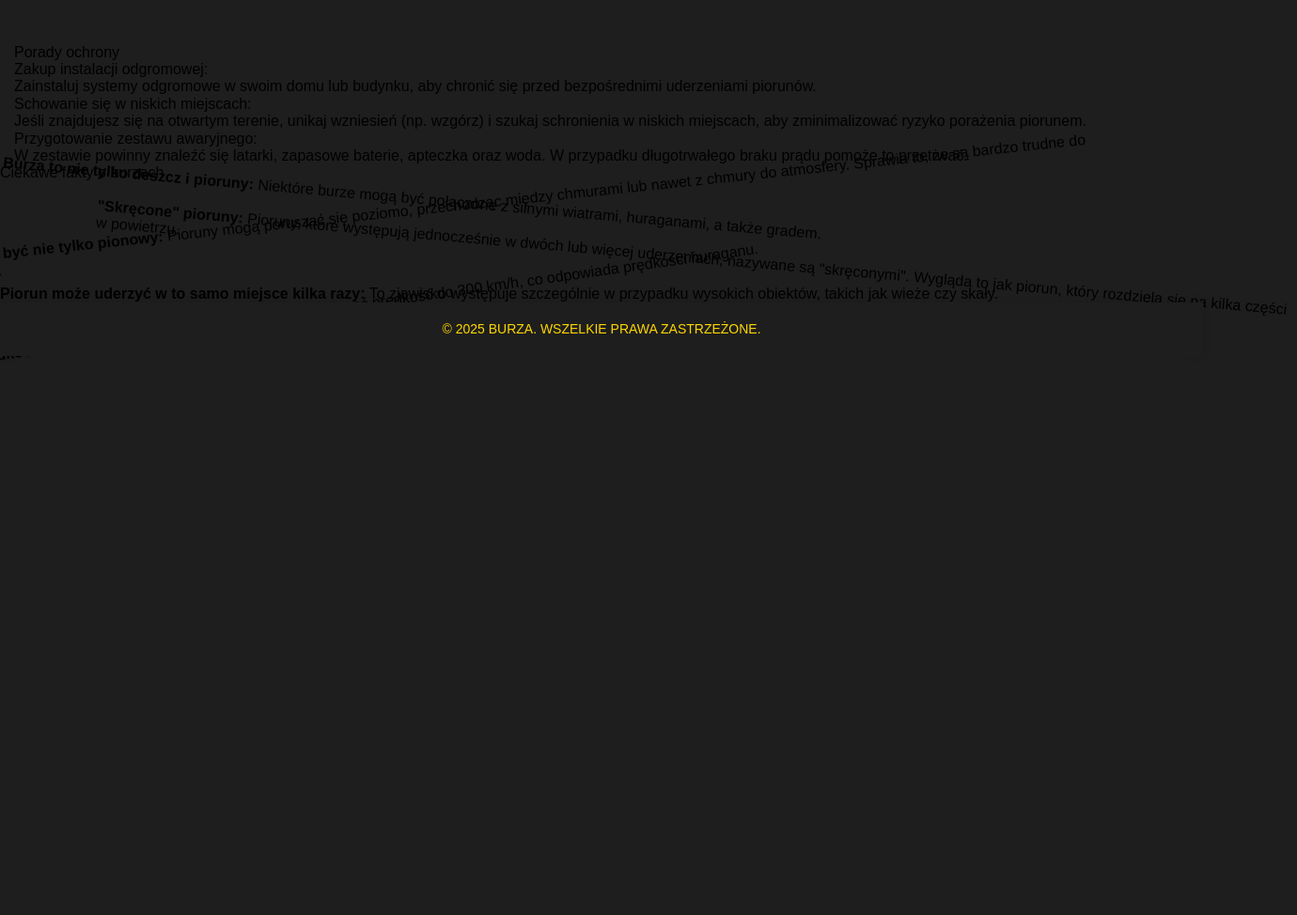
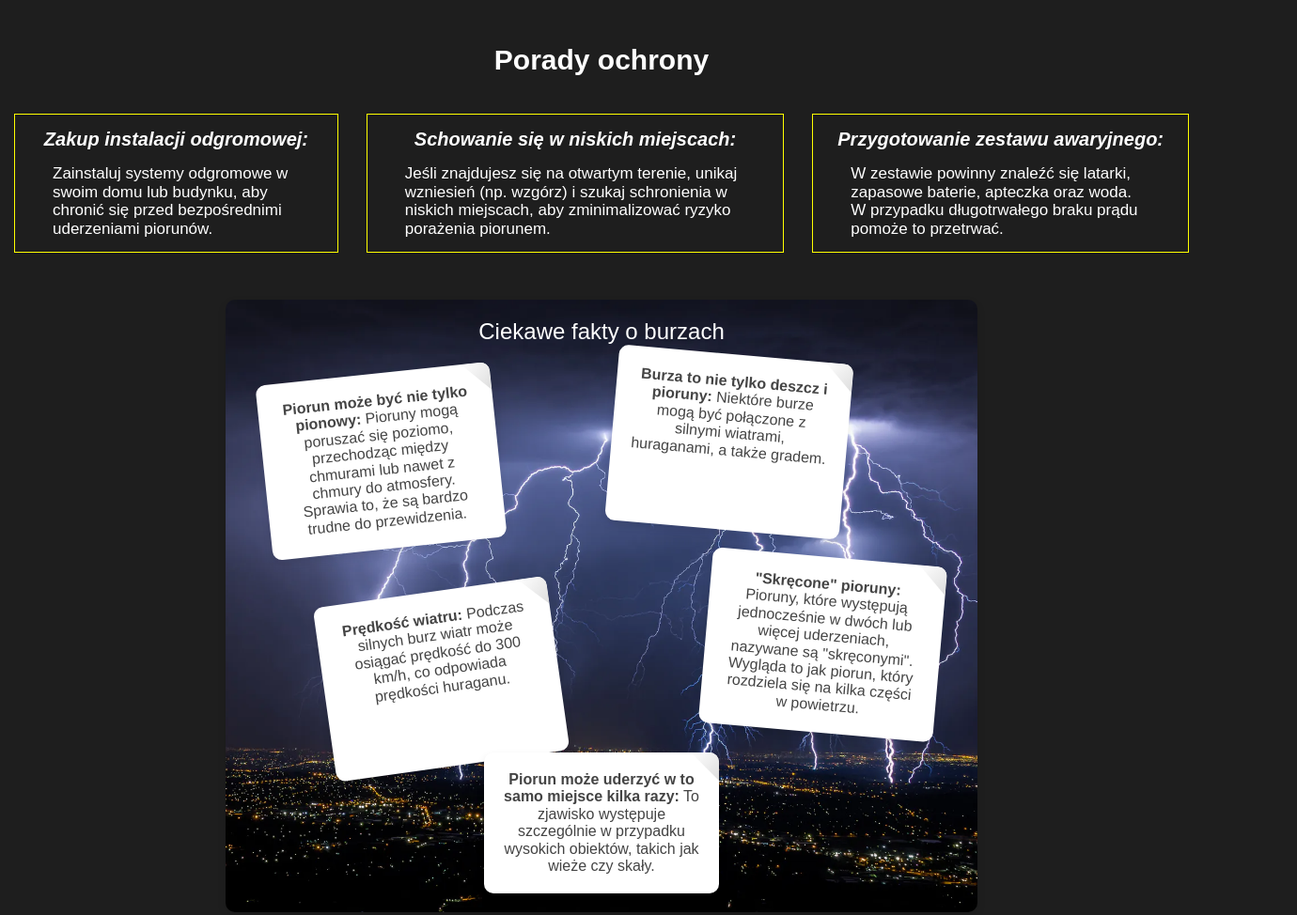
Before and after one commit to NadarKhilchuk/Storm, a plain HTML site: page index.html in a window 1280 px wide. Shown: the part 2257-3231 px from the top of the page at 94% size, 1380 px wide, since content can reach past the window. Before the commit the page ends 2649 px from the top, so only its background shows below. Drawn offline with nearby package versions, Linux system fonts and the light colour scheme.

Commit message:
Update styles.css

```diff
--- a/css/styles.css
+++ b/css/styles.css
@@ -234,13 +234,13 @@ font-size: 17px;
 
 
 
-.hydra-ua {
+.hydra-pl {
     margin-bottom: 45px;
     color: #FFF;
 }
-.hydra-ua-container {
+.hydra-pl-container {
 }
-.hydra-ua-title {
+.hydra-pl-title {
     display: flex;
 justify-content: center;
 align-items: center;
@@ -249,17 +249,17 @@ font-size: 30px;
 padding-bottom: 40px;
 
 }
-.hydra-ua-list {
+.hydra-pl-list {
     list-style-type: none;
  display: flex;
 flex: 1 1 calc((100% - 30px * 2) / 3);
 gap: 30px;
 }
-.hydra-ua-item {
+.hydra-pl-item {
    padding: 15px;
     border: 1px ridge  yellow;
 }
-.hydra-ua-h3 {
+.hydra-pl-h3 {
     font-weight: 600;
     font-size: 20px;
     font-style: italic;
@@ -268,12 +268,12 @@ gap: 30px;
     justify-content: center;
     align-items: center;
 }
-.hydra-ua-description {
+.hydra-pl-description {
     font-weight: normal;
     font-size: 17px;
     padding: 0 25px 0 25px;
 }
-.facts-ua {
+.facts-pl {
     max-width: 800px;
     margin: 50px auto;
     padding: 20px;
@@ -285,12 +285,12 @@ gap: 30px;
     box-shadow: 0px 4px 10px rgba(0, 0, 0, 0.1);
     text-align: center;
 }
-.facts-ua-title {
+.facts-pl-title {
     font-size: 24px;
     color: #fff;
     margin-bottom: 20px;
 }
-.facts-ua-container {
+.facts-pl-container {
     position: relative;
     display: flex;
     flex-wrap: wrap;
@@ -298,7 +298,7 @@ gap: 30px;
     justify-content: center;
     perspective: 500px;
 }
-.facts-ua-item {
+.facts-pl-item {
     background: #fff;
     padding: 20px;
     border-radius: 10px;
@@ -309,7 +309,7 @@ gap: 30px;
     width: 250px;
     transition: transform 0.2s ease-in-out;
 }
-.facts-ua-item::after {
+.facts-pl-item::after {
     content: "";
     position: absolute;
     top: 0;
@@ -320,7 +320,7 @@ gap: 30px;
     clip-path: polygon(0% 0%, 100% 0%, 100% 100%);
     border-top-right-radius: 10px;
 }
-.facts-ua-item:hover {
+.facts-pl-item:hover {
     transform: rotate(0deg) scale(1.1);
 }
 footer {
```
